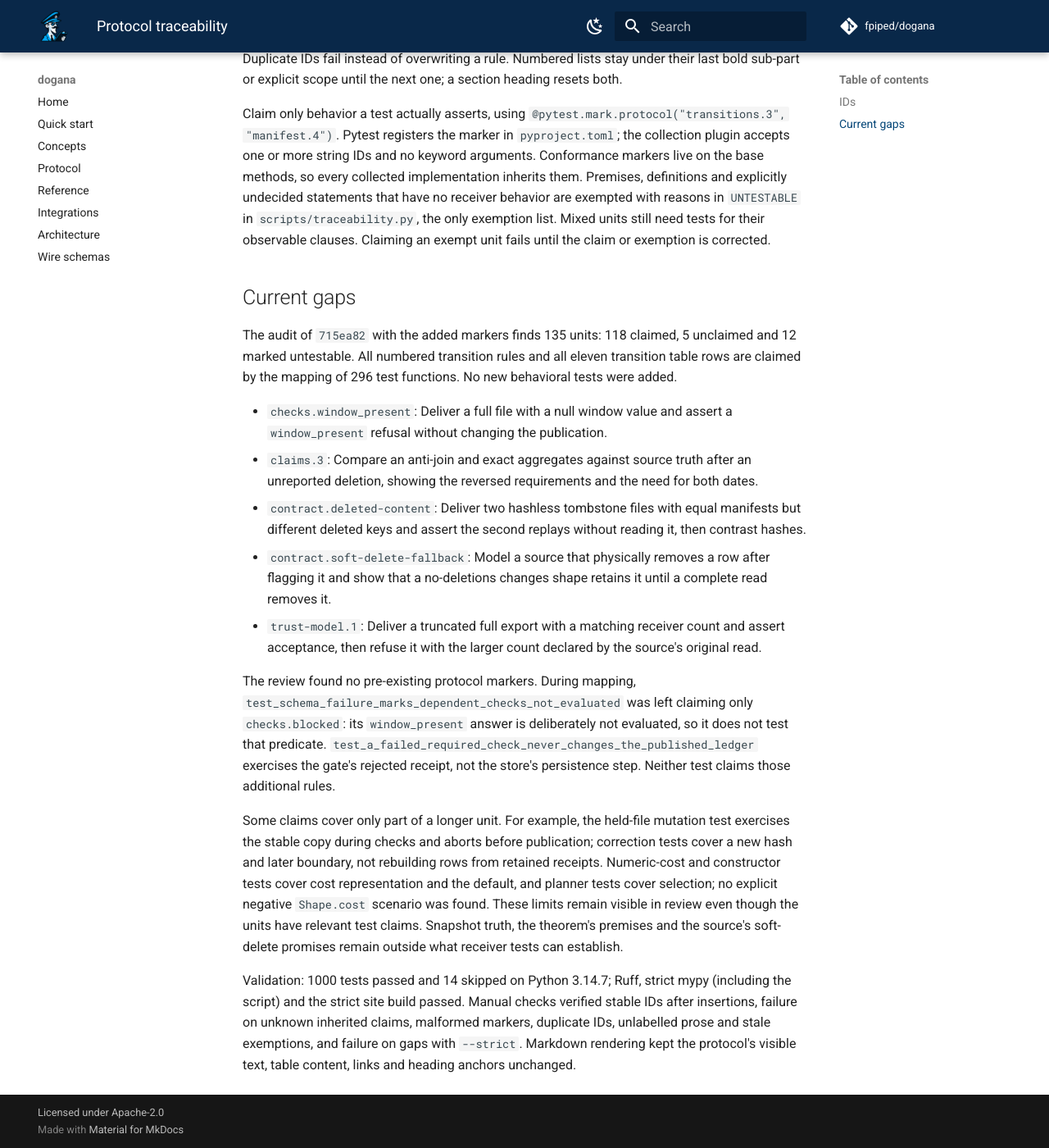
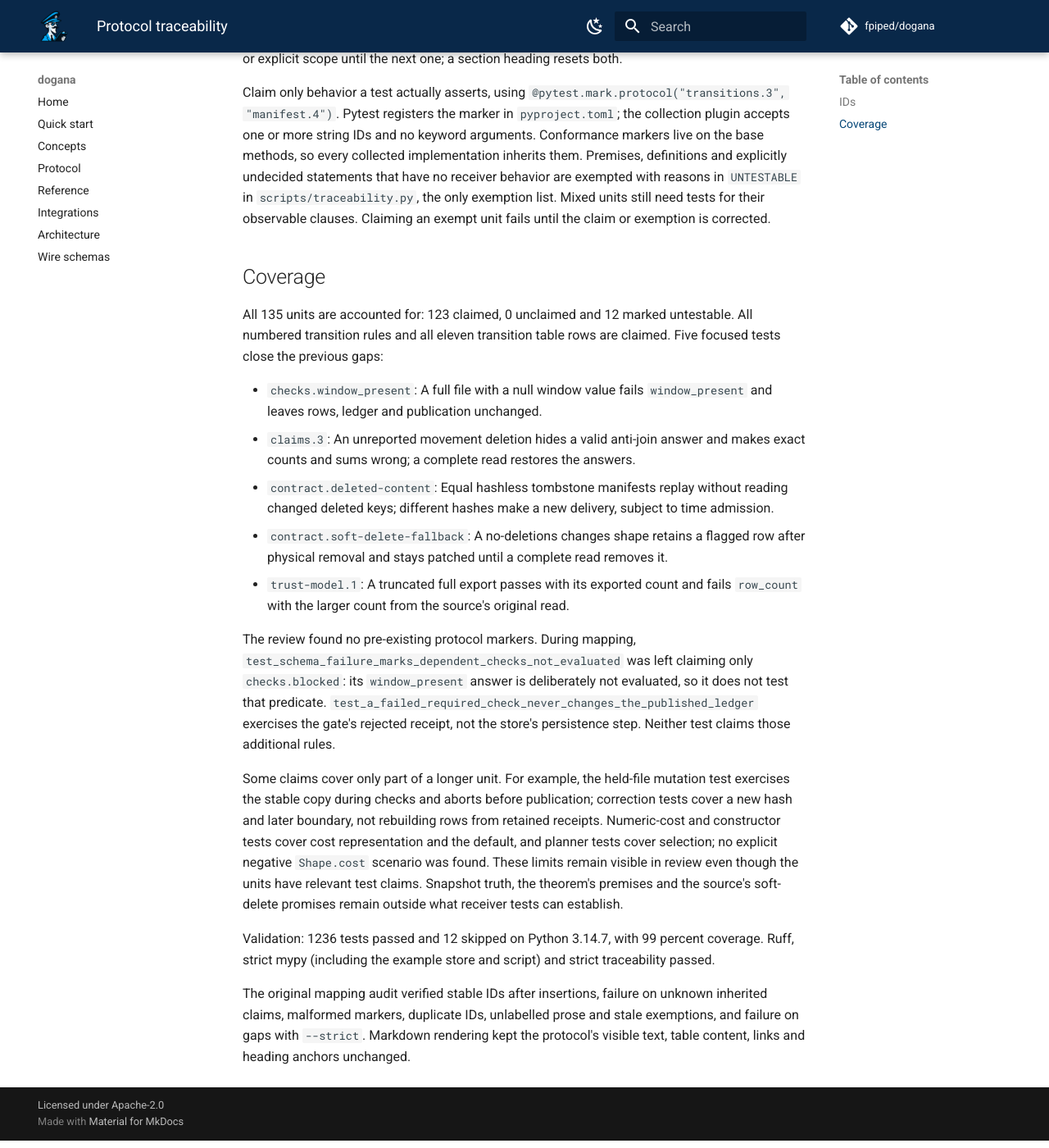
Before and after one commit to fpiped/dogana, an MkDocs documentation site: the page built from docs/traceability.md, in a window 1280 px wide and 1400 px high, scrolled down 1058 px. Shown: the whole window at 82% size. Built offline with MkDocs 1.6.1 and Material for MkDocs 9.7.7, drawn with Linux system fonts in a browser that asks for light colours; comment, search, counter and statistics services are not loaded; some of the changed text lies outside the part shown.

Commit message:
Every testable protocol rule has an assertion, and CI refuses unclaimed rules.

```diff
--- a/docs/traceability.md
+++ b/docs/traceability.md
@@ -4,11 +4,10 @@ Run `python scripts/traceability.py` in the development environment. It collects
 suite without running tests, including the inherited tests from `src/dogana/conformance`.
 `--list` prints every ID, its status and its source line. `--strict` also fails on coverage gaps.
 
-CI fails on unknown claims, malformed markers, stale exemptions, duplicate protocol IDs,
-unlabelled prose or failed test collection. Unclaimed rules are reported without failing for now:
-the existing gaps must be closed before CI can enforce complete coverage. Enable `--strict` in
-the workflow when they are closed. A marker records relevant assertions, not exhaustive clause
-coverage or proof of a source's promises. Existing tests retain their delivery-pattern names.
+CI runs with `--strict` and fails on unclaimed rules, unknown claims, malformed markers, stale
+exemptions, duplicate protocol IDs, unlabelled prose or failed test collection. The five coverage
+gaps are closed. A marker records relevant assertions, not exhaustive clause coverage or proof of
+a source's promises. Existing tests retain their delivery-pattern names.
 
 ## IDs
 
@@ -44,22 +43,22 @@ exempted with reasons in `UNTESTABLE` in `scripts/traceability.py`, the only exe
 Mixed units still need tests for their observable clauses. Claiming an exempt unit fails until
 the claim or exemption is corrected.
 
-## Current gaps
+## Coverage
 
-The audit of `715ea82` with the added markers finds 135 units: 118 claimed, 5 unclaimed and
-12 marked untestable. All numbered transition rules and all eleven transition table rows are
-claimed by the mapping of 296 test functions. No new behavioral tests were added.
+All 135 units are accounted for: 123 claimed, 0 unclaimed and 12 marked untestable. All numbered
+transition rules and all eleven transition table rows are claimed. Five focused tests close the
+previous gaps:
 
-- `checks.window_present`: Deliver a full file with a null window value and assert a
-  `window_present` refusal without changing the publication.
-- `claims.3`: Compare an anti-join and exact aggregates against source truth after an unreported
-  deletion, showing the reversed requirements and the need for both dates.
-- `contract.deleted-content`: Deliver two hashless tombstone files with equal manifests but
-  different deleted keys and assert the second replays without reading it, then contrast hashes.
-- `contract.soft-delete-fallback`: Model a source that physically removes a row after flagging it
-  and show that a no-deletions changes shape retains it until a complete read removes it.
-- `trust-model.1`: Deliver a truncated full export with a matching receiver count and assert
-  acceptance, then refuse it with the larger count declared by the source's original read.
+- `checks.window_present`: A full file with a null window value fails `window_present` and leaves
+  rows, ledger and publication unchanged.
+- `claims.3`: An unreported movement deletion hides a valid anti-join answer and makes exact
+  counts and sums wrong; a complete read restores the answers.
+- `contract.deleted-content`: Equal hashless tombstone manifests replay without reading changed
+  deleted keys; different hashes make a new delivery, subject to time admission.
+- `contract.soft-delete-fallback`: A no-deletions changes shape retains a flagged row after
+  physical removal and stays patched until a complete read removes it.
+- `trust-model.1`: A truncated full export passes with its exported count and fails `row_count`
+  with the larger count from the source's original read.
 
 The review found no pre-existing protocol markers. During mapping,
 `test_schema_failure_marks_dependent_checks_not_evaluated` was left claiming only `checks.blocked`:
@@ -75,8 +74,10 @@ cover cost representation and the default, and planner tests cover selection; no
 relevant test claims. Snapshot truth, the theorem's premises and the source's soft-delete promises
 remain outside what receiver tests can establish.
 
-Validation: 1000 tests passed and 14 skipped on Python 3.14.7; Ruff, strict mypy (including the
-script) and the strict site build passed. Manual checks verified stable IDs after insertions,
-failure on unknown inherited claims, malformed markers, duplicate IDs, unlabelled prose and
-stale exemptions, and failure on gaps with `--strict`. Markdown rendering kept the protocol's
-visible text, table content, links and heading anchors unchanged.
+Validation: 1236 tests passed and 12 skipped on Python 3.14.7, with 99 percent coverage. Ruff,
+strict mypy (including the example store and script) and strict traceability passed.
+
+The original mapping audit verified stable IDs after insertions, failure on unknown inherited
+claims, malformed markers, duplicate IDs, unlabelled prose and stale exemptions, and failure on
+gaps with `--strict`. Markdown rendering kept the protocol's visible text, table content, links
+and heading anchors unchanged.
```
Also changed, not shown: 3 other files.
